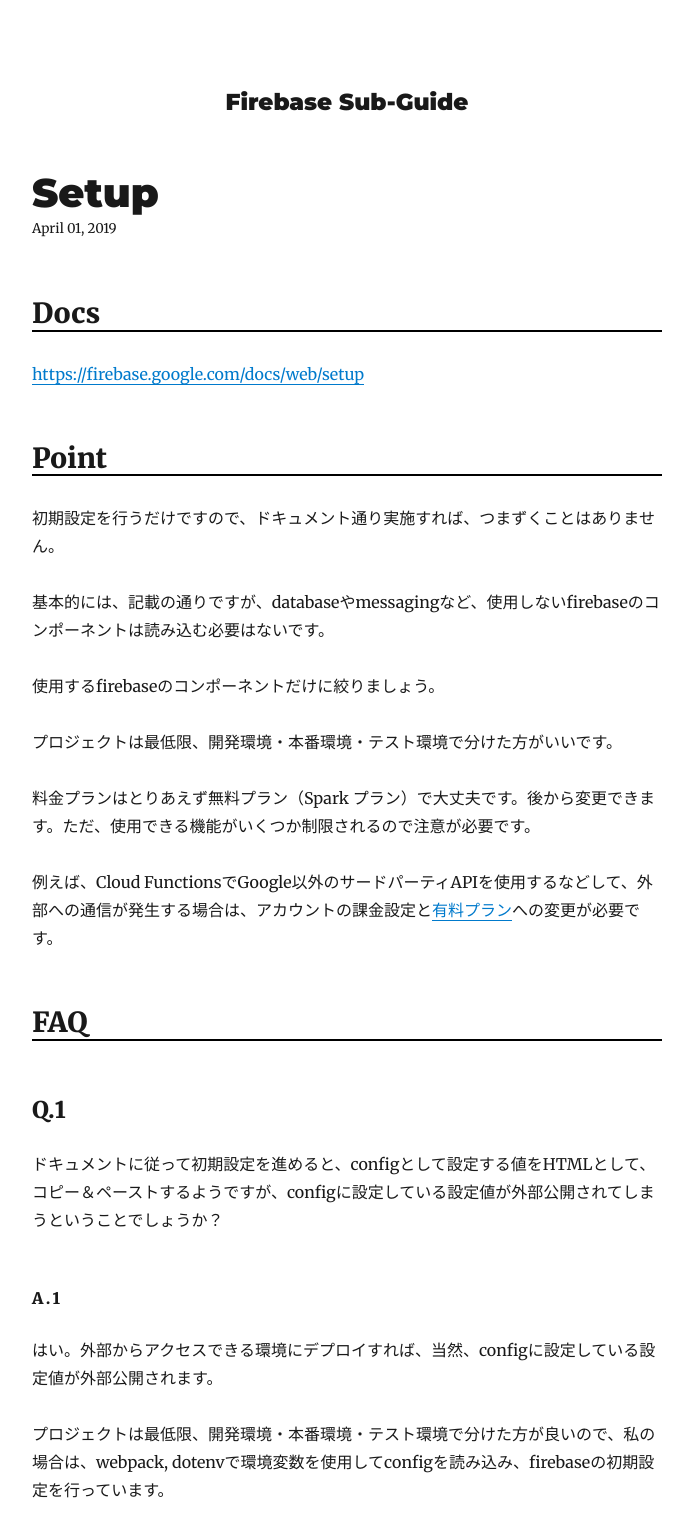
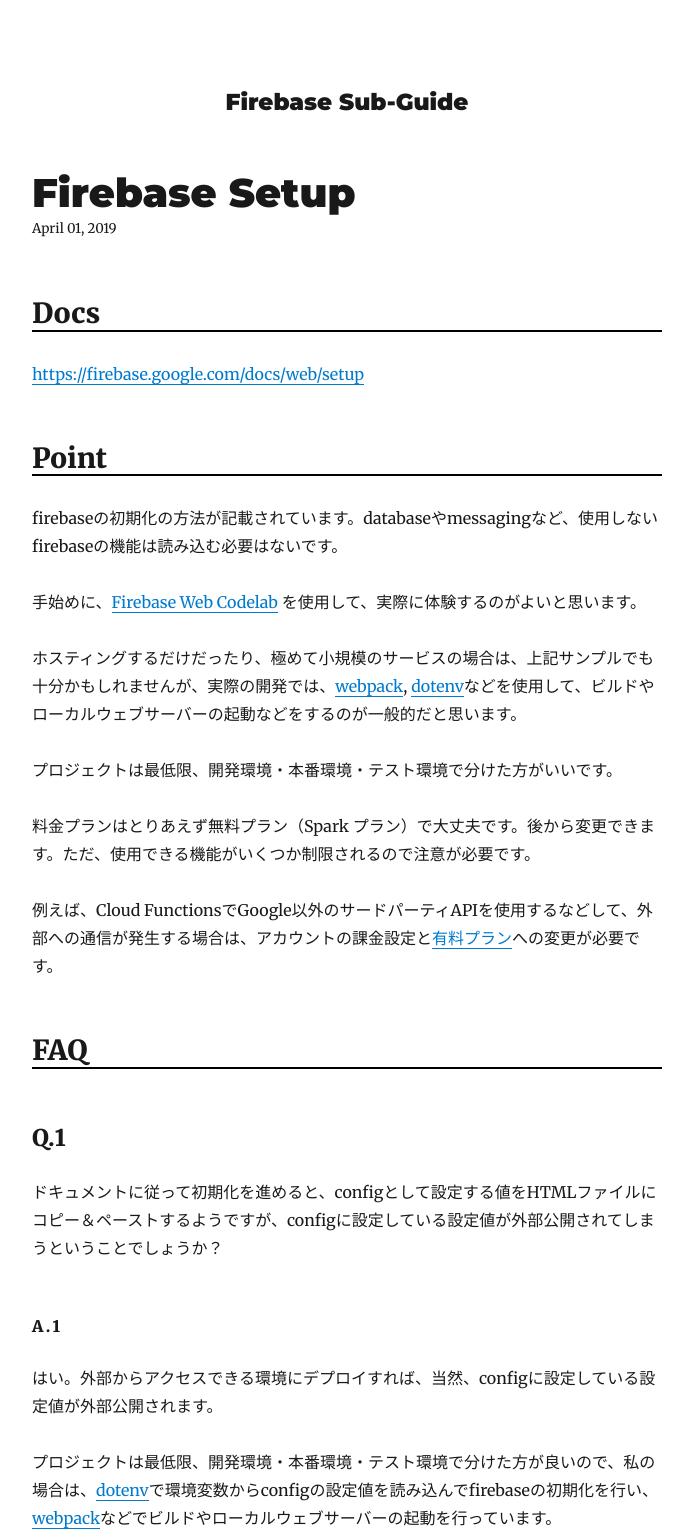
Before and after one commit to zkohi/firebase-book-web, a Gatsby site: page /setup/ in a window 1280 px wide. Shown: the top 1535 px of the page, without its empty margins (293-986 px from the left). Built offline with nearby package versions, Linux system fonts and the light colour scheme; Gatsby itself is replaced by a stand-in of ours; some packages are replaced by stand-ins of ours.

Commit message:
Mod content

```diff
--- a/content/docs/setup/index.md
+++ b/content/docs/setup/index.md
@@ -1,20 +1,20 @@
 ---
-title: Setup
+title: Firebase Setup
 date: "2019-04-01T00:00:00.000Z"
-description: Setup Guide
+description: Firebase Setup Guide
 order: 200
 ---
 
 ## Docs
-https://firebase.google.com/docs/web/setup
+<https://firebase.google.com/docs/web/setup>
 
 ## Point
 
-初期設定を行うだけですので、ドキュメント通り実施すれば、つまずくことはありません。
+firebaseの初期化の方法が記載されています。databaseやmessagingなど、使用しないfirebaseの機能は読み込む必要はないです。
 
-基本的には、記載の通りですが、databaseやmessagingなど、使用しないfirebaseのコンポーネントは読み込む必要はないです。
+手始めに、[Firebase Web Codelab](https://codelabs.developers.google.com/codelabs/firebase-web/#0) を使用して、実際に体験するのがよいと思います。
 
-使用するfirebaseのコンポーネントだけに絞りましょう。
+ホスティングするだけだったり、極めて小規模のサービスの場合は、上記サンプルでも十分かもしれませんが、実際の開発では、[webpack](https://webpack.js.org/), [dotenv](https://www.npmjs.com/package/dotenv)などを使用して、ビルドやローカルウェブサーバーの起動などをするのが一般的だと思います。
 
 プロジェクトは最低限、開発環境・本番環境・テスト環境で分けた方がいいです。
 
@@ -25,15 +25,17 @@
 ## FAQ
 
 ### Q.1
-ドキュメントに従って初期設定を進めると、configとして設定する値をHTMLとして、コピー＆ペーストするようですが、configに設定している設定値が外部公開されてしまうということでしょうか？
+
+ドキュメントに従って初期化を進めると、configとして設定する値をHTMLファイルにコピー＆ペーストするようですが、configに設定している設定値が外部公開されてしまうということでしょうか？
 
 #### A.1
 はい。外部からアクセスできる環境にデプロイすれば、当然、configに設定している設定値が外部公開されます。
 
-プロジェクトは最低限、開発環境・本番環境・テスト環境で分けた方が良いので、私の場合は、webpack, dotenvで環境変数を使用してconfigを読み込み、firebaseの初期設定を行っています。
+プロジェクトは最低限、開発環境・本番環境・テスト環境で分けた方が良いので、私の場合は、[dotenv](https://www.npmjs.com/package/dotenv)で環境変数からconfigの設定値を読み込んでfirebaseの初期化を行い、[webpack](https://webpack.js.org/)などでビルドやローカルウェブサーバーの起動を行っています。
 
 ### Q.2
-configに設定している設定値が外部公開されてもセキュリティーとしては問題ないのでしょうか？問題ないという記事が多いのですが。
+
+configに設定している設定値が外部公開されてもセキュリティーとしては問題ないのでしょうか？
 
 #### A.2
 
```
